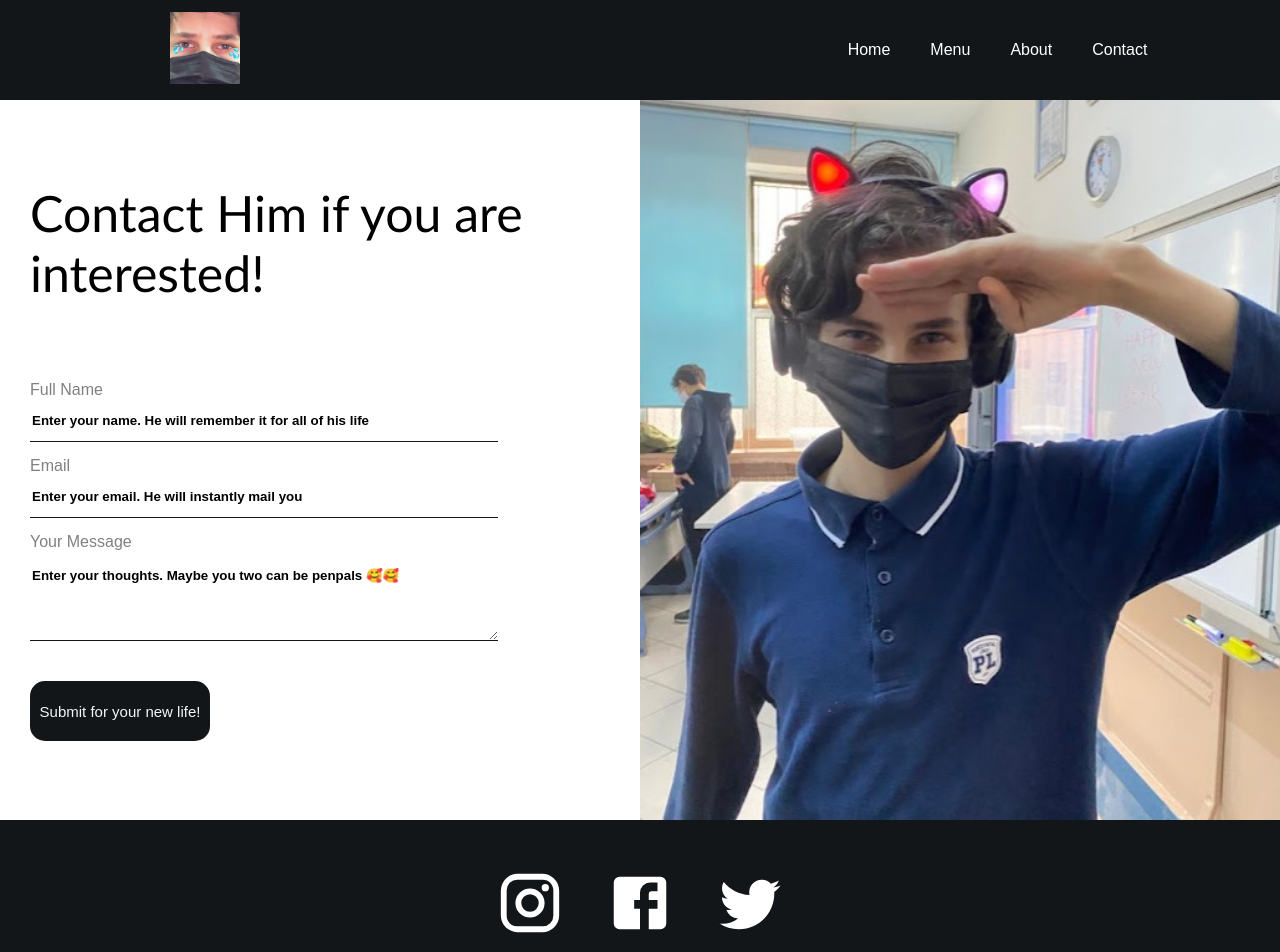
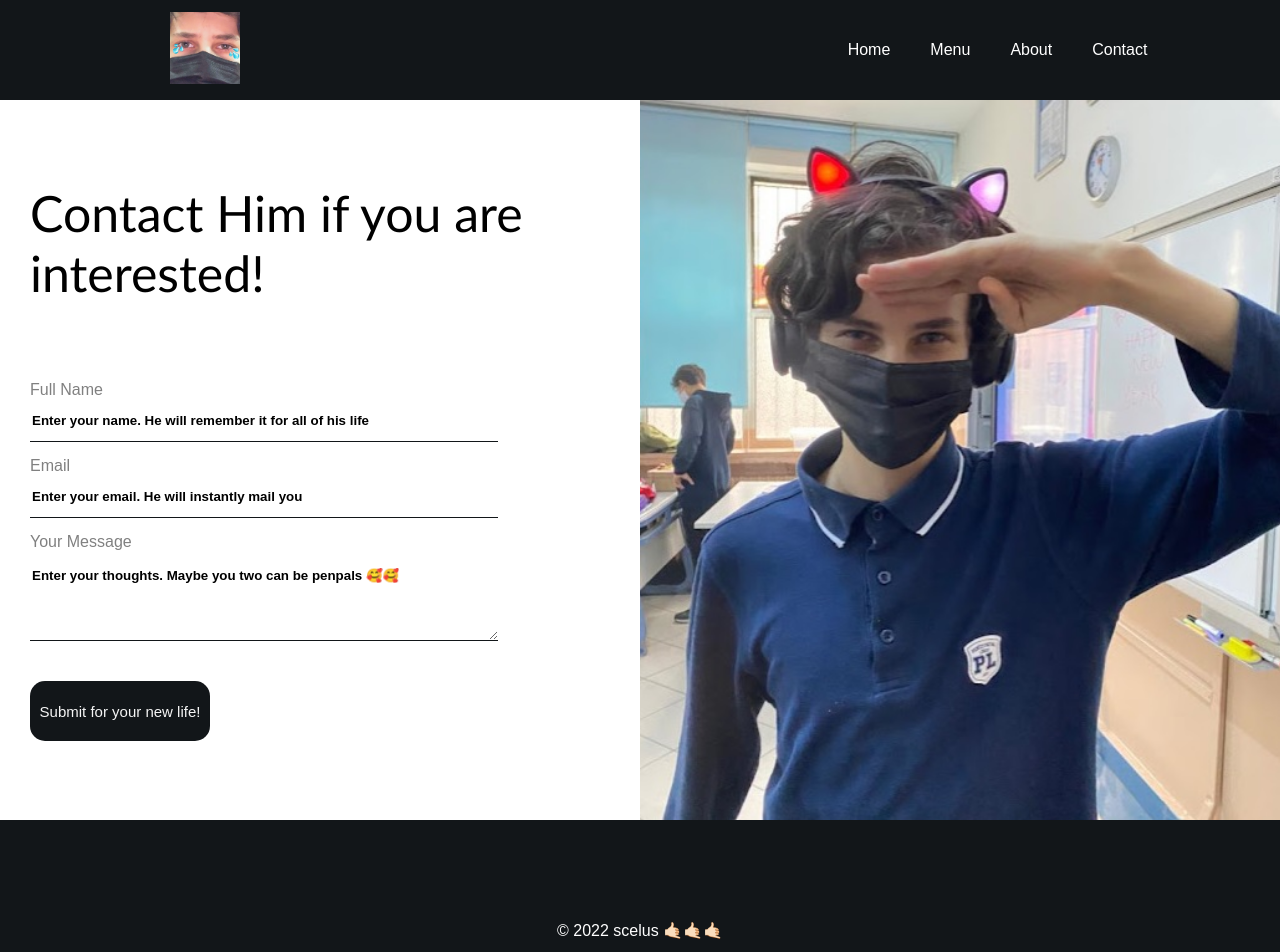
Before and after one commit to keremberaokumus/personal-trollsite, a React (Create React App) app: page /contact in a window 1280 px wide. Shown: the top 952 px of the page. Built offline with nearby package versions, Linux system fonts and the light colour scheme.

Commit message:
Update Footer.js

```diff
--- a/src/components/Footer.js
+++ b/src/components/Footer.js
@@ -1,17 +1,11 @@
 import React from "react";
 import { Link } from "react-router-dom";
-import InstagramIcon from "@mui/icons-material/Instagram";
-import FacebookIcon from "@mui/icons-material/Facebook";
-import TwitterIcon from "@mui/icons-material/Twitter";
 import "../styles/Footer.css";
 
 function Footer() {
   return (
     <div className="footer">
       <div className="socialMedia">
-        <a target="_blank" href="https://www.instagram.com/herkesinmerakettigicapybara/"><InstagramIcon /></a>
-        <a target="_blank" href="https://www.facebook.com/kerembera.okumus/"><FacebookIcon /></a>
-        <a target="_blank" href="https://twitter.com/kermestwitatio"><TwitterIcon /></a>
       </div>
 
       <p> &copy; 2022 scelus 🤙🏻🤙🏻🤙🏻</p>
```
